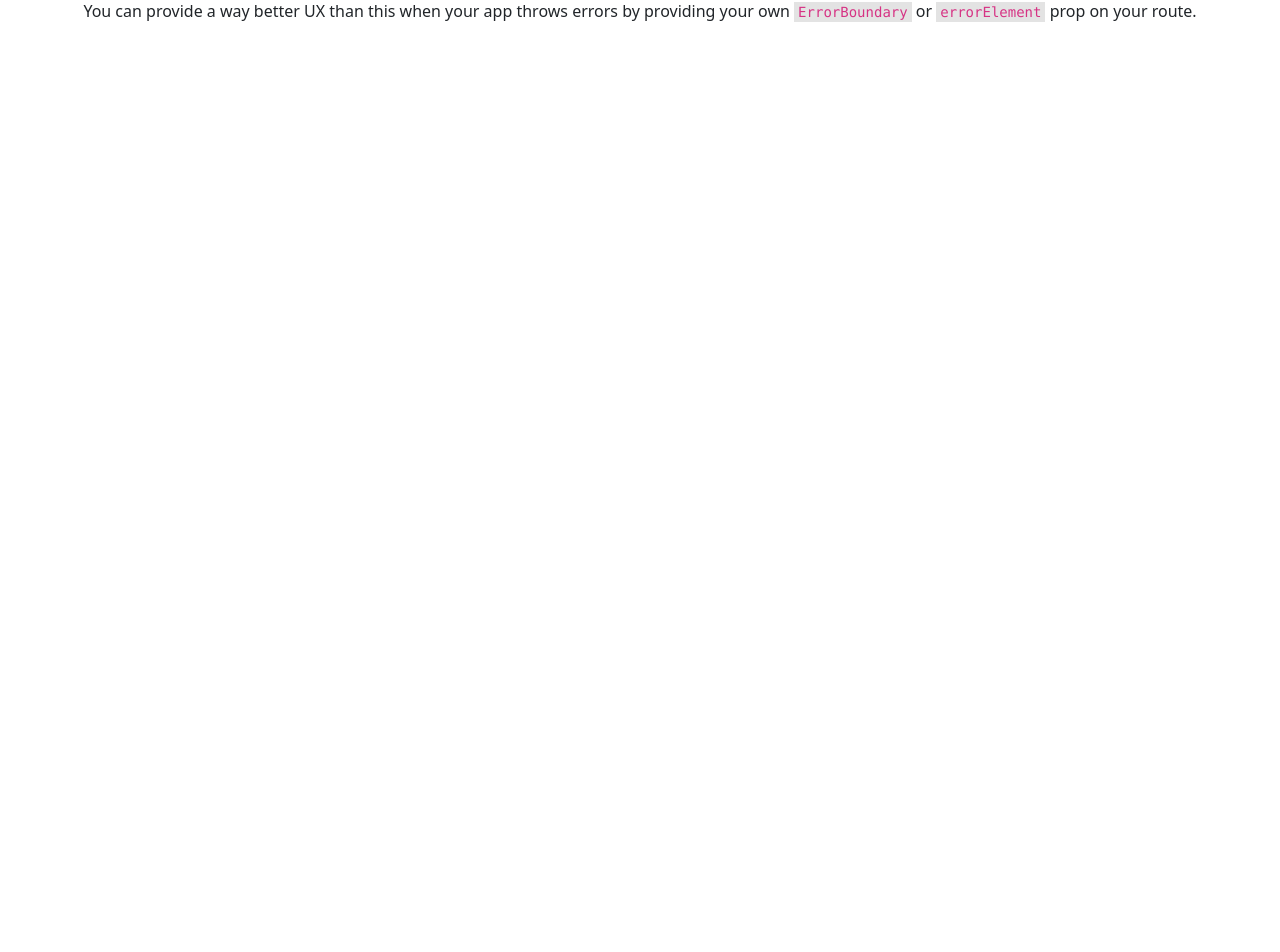
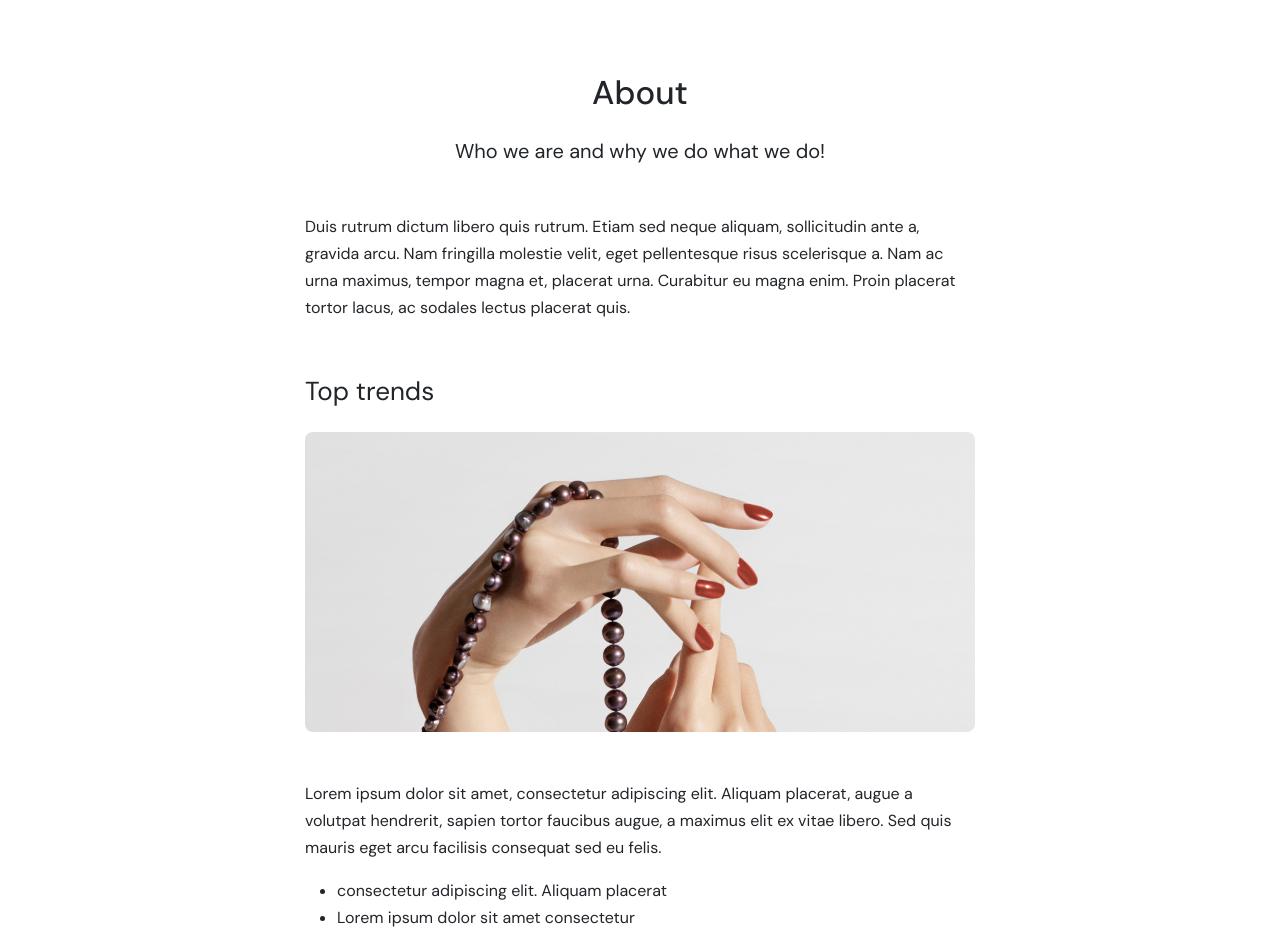
Before and after one commit to Zhafaat/client_project3, a React (Vite) app: page /ourStory in a window 1280 px wide. Before the commit this address had no page. Shown: the part 129-1081 px from the top of the page. Before the commit the page ends 800 px from the top, so only its background shows below. Built offline with nearby package versions, Linux system fonts and the light colour scheme; a web font is replaced by a local one.

Commit message:
page Our Story sudah selesai, page 404 sudah selesai

```diff
--- a/src/components/Head.jsx
+++ b/src/components/Head.jsx
@@ -12,7 +12,7 @@ function Head() {
                 <div className="navbar-left">
                     <Link className="link heading-5" to={'/shop'}>Shop</Link>
                     <Link className="link heading-5" to={'/blog'}>Blog</Link>
-                    <Link className="link heading-5" >Our Story</Link>
+                    <Link className="link heading-5" to={'/ourStory'}>Our Story</Link>
                 </div>
                 <div className="navbar-right">
                     <Link to={"/blogSingleStandard"}><img className="search" src={search} alt="search" /></Link>
--- /dev/null
+++ b/src/components/OurStoryHead.css
@@ -0,0 +1,15 @@
+.ourStoryHead {
+    height: 250px;
+    width: 670px;
+    display: flex;
+    flex-direction: column;
+    justify-content: space-between;
+}
+
+.ourStoryHead-title {
+    height: 93px;
+    display: flex;
+    flex-direction: column;
+    justify-content: space-between;
+    align-items: center;
+}
--- /dev/null
+++ b/src/components/OurStoryHead.jsx
@@ -0,0 +1,13 @@
+import './OurStoryHead.css'
+
+export default function OurStoryHead() {
+    return (
+        <div className="ourStoryHead">
+            <div className="ourStoryHead-title">
+                <p className="heading-1">About</p>
+                <p className="heading-3">Who we are and why we do what we do!</p>
+            </div>
+            <p className="heading-5">Duis rutrum dictum libero quis rutrum. Etiam sed neque aliquam, sollicitudin ante a, gravida arcu. Nam fringilla molestie velit, eget pellentesque risus scelerisque a. Nam ac urna maximus, tempor magna et, placerat urna. Curabitur eu magna enim. Proin placerat tortor lacus, ac sodales lectus placerat quis. </p>
+        </div>
+    )
+}
--- /dev/null
+++ b/src/components/OurStoryProduced.css
@@ -0,0 +1,19 @@
+.ourStoryProduced {
+    height: 512px;
+    width: 670px;
+    display: flex;
+    flex-direction: column;
+    justify-content: space-between;
+}
+
+.ourStoryProduced-body {
+    height: 454px;
+    display: flex;
+    flex-direction: column;
+    justify-content: space-between;
+}
+
+.ourStoryProducedImage {
+    width: 670px;
+    height: 300px;
+}
--- /dev/null
+++ b/src/components/OurStoryProduced.jsx
@@ -0,0 +1,15 @@
+import './OurStoryProduced.css'
+
+import fashFashion from '../assets/ourStory1.svg'
+
+export default function OurStoryProduced() {
+    return (
+        <div className="ourStoryProduced">
+            <p className='heading-2'>Produced with care</p>
+            <div className="ourStoryProduced-body">
+                <img className='ourStoryProducedImage' src={fashFashion} alt="Produced" />
+                <p className='heading-5'>Lorem ipsum dolor sit amet, consectetur adipiscing elit. Aliquam placerat, augue a volutpat hendrerit, sapien tortor faucibus augue, a maximus elit ex vitae libero. Sed quis mauris eget arcu facilisis consequat sed eu felis. Nunc sed porta augue. Morbi porta tempor odio, in molestie diam bibendu. </p>
+            </div>
+        </div>
+    )
+}
--- /dev/null
+++ b/src/components/OurStoryTopTrends.css
@@ -0,0 +1,26 @@
+.ourStoryTopTrends {
+    height: 557px;
+    width: 670px;
+    display: flex;
+    flex-direction: column;
+    justify-content: space-between;
+}
+
+.ourStoryTopTrends-top {
+    height: 358px;
+    display: flex;
+    flex-direction: column;
+    justify-content: space-between;
+}
+
+.ourStoryTopTrendsImage {
+    width: 670px;
+    height: 300px;
+}
+
+.ourStoryTopTrends-bottom {
+    height: 151px;
+    display: flex;
+    flex-direction: column;
+    justify-content: space-between;
+}
--- /dev/null
+++ b/src/components/OurStoryTopTrends.jsx
@@ -0,0 +1,21 @@
+import './OurStoryTopTrends.css'
+
+import fasterFashion from '../assets/blogSingle02.svg'
+
+export default function OurStoryTopTrends() {
+    return (
+        <div className="ourStoryTopTrends">
+            <div className="ourStoryTopTrends-top">
+                <p className='heading-2'>Top trends</p>
+                <img className='ourStoryTopTrendsImage' src={fasterFashion} alt="Top trends" />
+            </div>
+            <div className="ourStoryTopTrends-bottom">
+                <p className='heading-5'>Lorem ipsum dolor sit amet, consectetur adipiscing elit. Aliquam placerat, augue a volutpat hendrerit, sapien tortor faucibus augue, a maximus elit ex vitae libero. Sed quis mauris eget arcu facilisis consequat sed eu felis. </p>
+                <ul className='heading-5'>
+                    <li>consectetur adipiscing elit. Aliquam placerat</li>
+                    <li>Lorem ipsum dolor sit amet consectetur</li>
+                </ul>
+            </div>
+        </div>
+    )
+}
--- /dev/null
+++ b/src/routes/Error.css
@@ -0,0 +1,34 @@
+.error {
+    height: 247px;
+    display: flex;
+    flex-direction: column;
+    justify-content: space-between;
+    align-items: center;
+    margin-top: 255px;
+    margin-bottom: 253px;
+}
+
+.error-content {
+    height: 130px;
+    display: flex;
+    flex-direction: column;
+    justify-content: space-between;
+    align-items: center;
+}
+
+.error-text {
+    display: flex;
+    flex-direction: column;
+    justify-content: space-between;
+    align-items: center;
+}
+
+.errorButton {
+    box-sizing: border-box;
+    width: 187px;
+    height: 53px;
+    background: #FFFFFF;
+    border: 1px solid #000000;
+    border-radius: 4px;
+    margin: 0;
+}
--- /dev/null
+++ b/src/routes/Error.jsx
@@ -0,0 +1,18 @@
+import './Error.css'
+
+import { Link } from "react-router-dom"
+
+export default function Error() {
+    return (
+        <div className="error">
+            <div className="error-content">
+                <p className="heading-1">404 ERROR</p>
+                <div className="error-text">
+                    <p className="heading-3">This page not found;</p>
+                    <p className="heading-3">back to home and start again</p>
+                </div>
+            </div>
+            <Link to={"/"}><button className="errorButton body-large">HOMEPAGE</button></Link>
+        </div>
+    )
+}
--- /dev/null
+++ b/src/routes/OurStory.css
@@ -0,0 +1,9 @@
+.ourStory {
+    margin-top: 96px;
+    margin-bottom: 253px;
+    height: 1425px;
+    display: flex;
+    flex-direction: column;
+    justify-content: space-between;
+    align-items: center;
+}
--- /dev/null
+++ b/src/routes/OurStory.jsx
@@ -0,0 +1,15 @@
+import './OurStory.css'
+
+import OurStoryHead from "../components/OurStoryHead";
+import OurStoryTopTrends from '../components/OurStoryTopTrends';
+import OurStoryProduced from '../components/OurStoryProduced';
+
+export default function OurStory() {
+    return (
+        <div className="ourStory">
+            <OurStoryHead></OurStoryHead>
+            <OurStoryTopTrends></OurStoryTopTrends>
+            <OurStoryProduced></OurStoryProduced>
+        </div>
+    )
+}
```
Also changed, not shown: src/router.jsx (+8 -2 lines), 1 other file (tests, documents, lock files or other folders).
